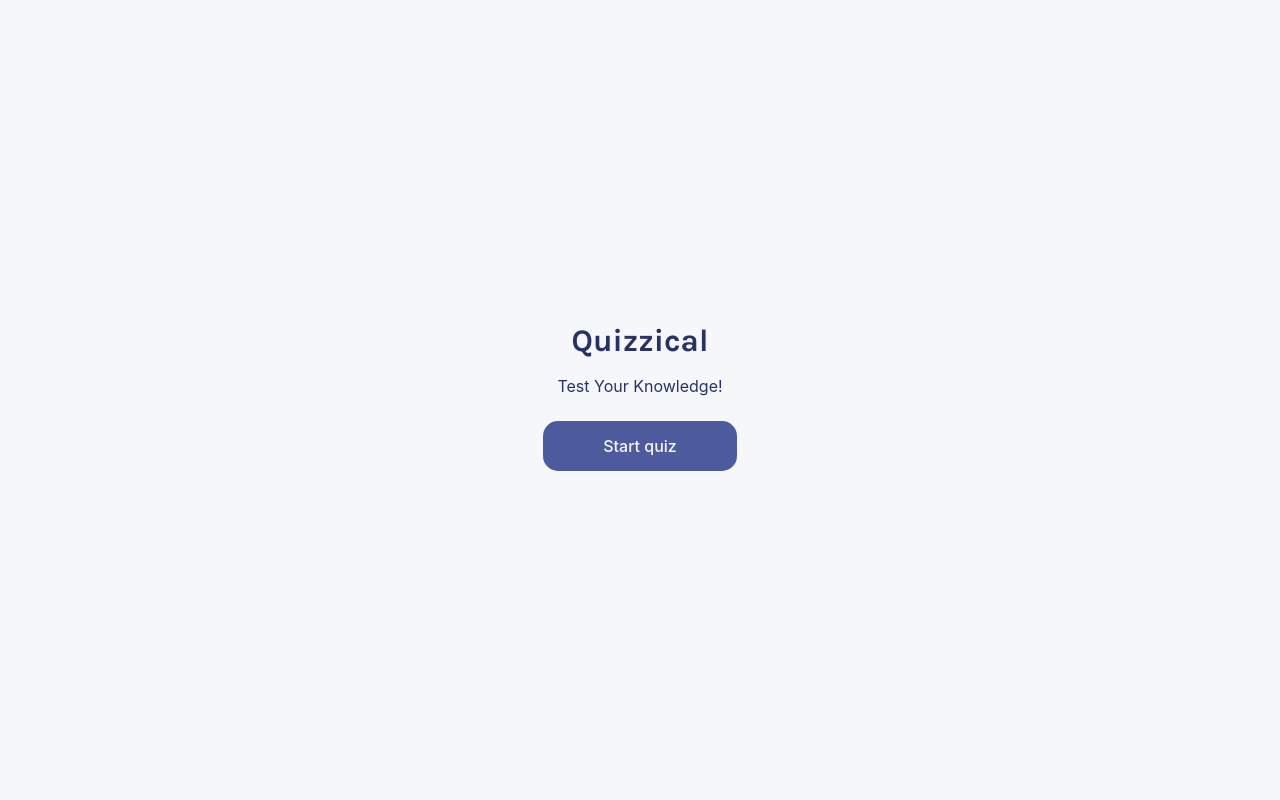
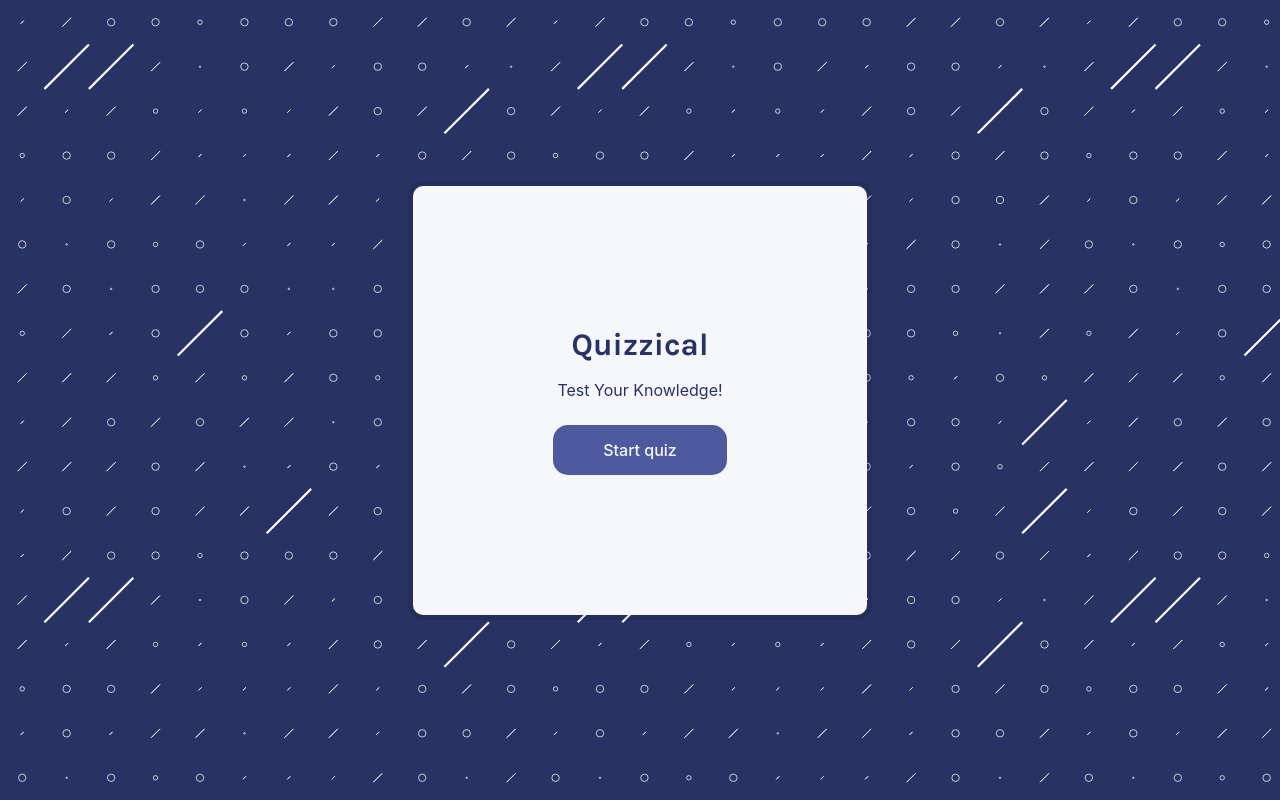
Before and after one commit to golucristian22/Quizzical, a React (Create React App) app: page / in a window 1280 px wide. Built offline with nearby package versions, Linux system fonts and the light colour scheme.

Commit message:
Made The Design For Website.

```diff
--- a/package.json
+++ b/package.json
@@ -8,6 +8,7 @@
     "@testing-library/user-event": "^13.5.0",
     "react": "^18.2.0",
     "react-dom": "^18.2.0",
+    "react-router-dom": "^6.3.0",
     "react-scripts": "5.0.1",
     "sass": "^1.53.0",
     "web-vitals": "^2.1.4"
--- a/src/App.js
+++ b/src/App.js
@@ -1,9 +1,13 @@
 import Intro from "./components/intro/intro.component";
+import { Routes, Route } from "react-router-dom";
 
 function App() {
   return (
     <div className="quizzical__container">
-      <Intro />
+      <Routes>
+        <Route path="/" element={<Intro />} />
+        <Route path="/" element={<Intro />} />
+      </Routes>
     </div>
   );
 }
--- a/src/index.js
+++ b/src/index.js
@@ -1,5 +1,6 @@
 import React from "react";
 import ReactDOM from "react-dom/client";
+import { BrowserRouter } from "react-router-dom";
 import "./index.scss";
 import App from "./App";
 import reportWebVitals from "./reportWebVitals";
@@ -7,7 +8,9 @@ import reportWebVitals from "./reportWebVitals";
 const root = ReactDOM.createRoot(document.getElementById("root"));
 root.render(
   <React.StrictMode>
-    <App />
+    <BrowserRouter>
+      <App />
+    </BrowserRouter>
   </React.StrictMode>
 );
 
--- a/src/index.scss
+++ b/src/index.scss
@@ -6,10 +6,19 @@ $color--primary: #293264;
 
 body {
   margin: 0;
-  background-color: #f5f7fb;
+  background-color: $color--primary;
   font-family: "Karla", "Inter", sans-serif;
   -webkit-font-smoothing: antialiased;
   -moz-osx-font-smoothing: grayscale;
+  background-image: url("./content/hero.svg");
+  background-repeat: none;
+  background-size: cover;
+  width: 100vw;
+  height: 100vh;
+  display: flex;
+  flex-direction: column;
+  justify-content: center;
+  align-items: center;
 }
 
 code {
@@ -18,16 +27,18 @@ code {
 }
 
 .quizzical__container {
-  width: 100vw;
-  height: 99vh;
   display: flex;
   flex-direction: column;
   justify-content: center;
   align-items: center;
+  background-color: #f5f7fb;
+  padding: 14rem;
+  border-radius: 10px;
+  box-shadow: 0.1px 0.1px 0 5px rgba(0, 0, 0, 0.1);
 }
 
 .btn {
-  padding: 1.5rem 6rem;
+  padding: 1.5rem 5rem;
 
   &--primary {
     font-family: "Inter";
```
Also changed, not shown: src/content/hero.svg (added), 1 other file (tests, documents, lock files or other folders).
